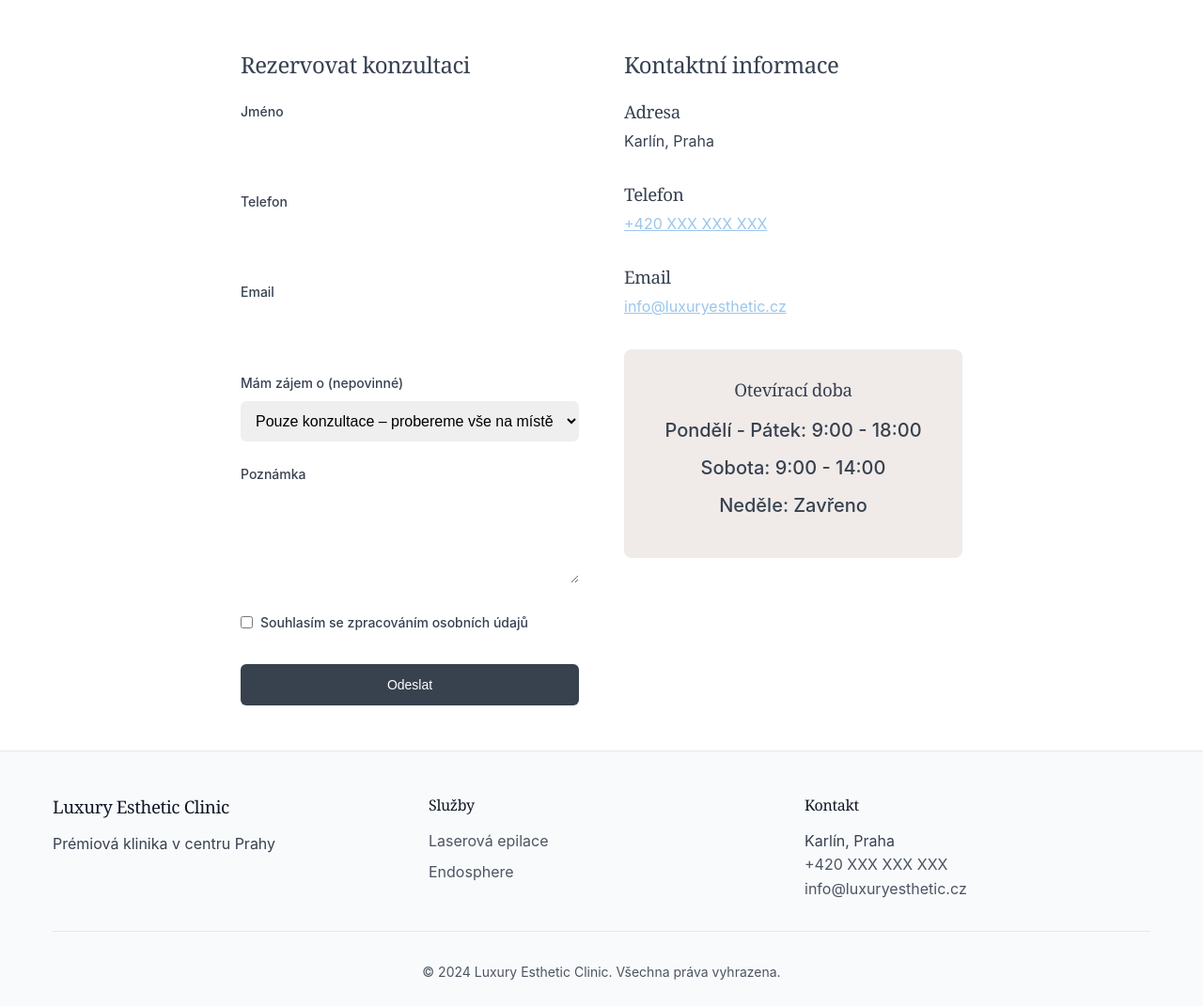
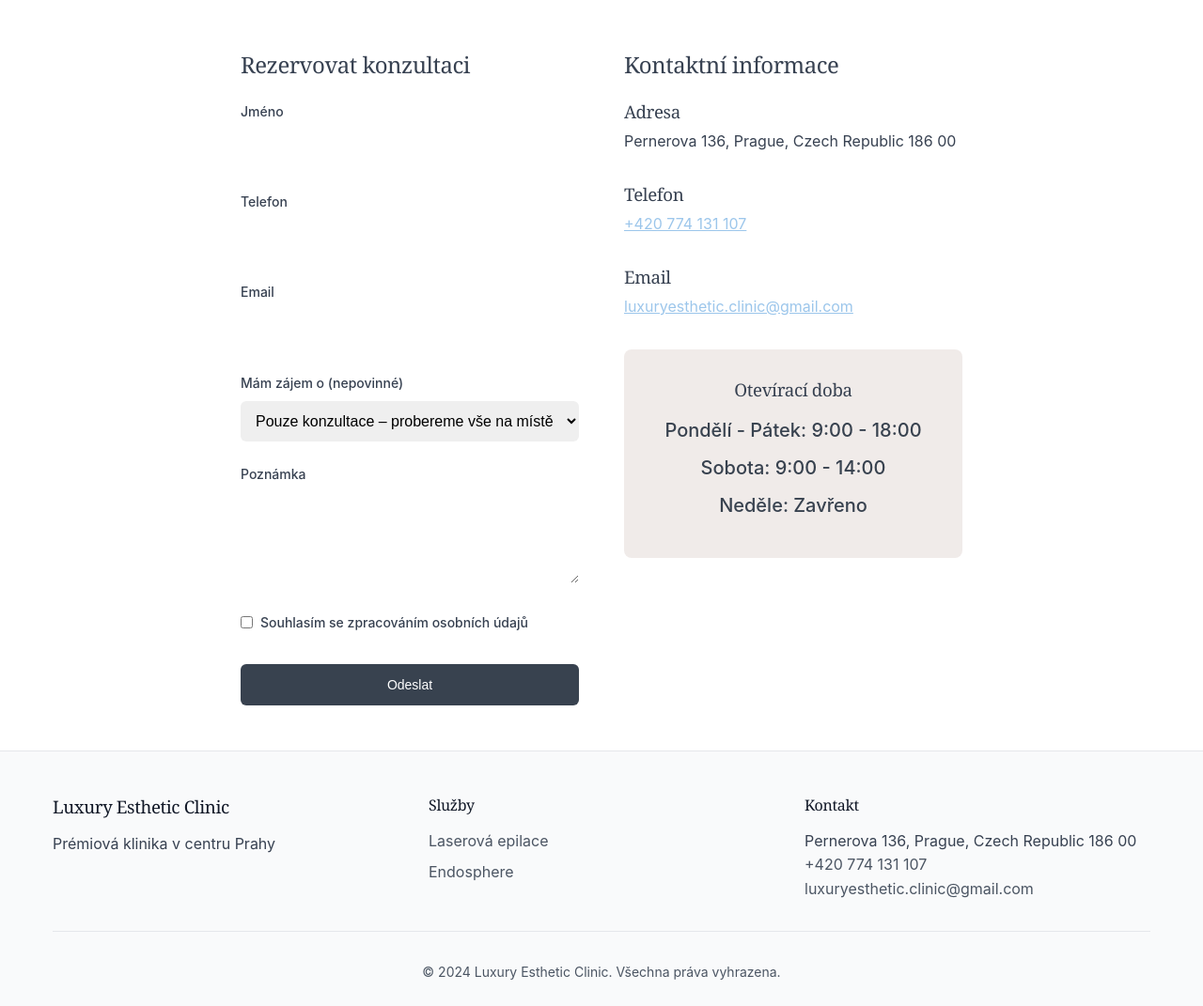
Before and after one commit to adambrousek/lec, a website: page kontakt.html in a window 1280 px wide. Shown: the part 380-1451 px from the top of the page at 94% size. Drawn offline with Linux system fonts and the light colour scheme.

Commit message:
Kontakty: Pernerova 136, +420 774 131 107, luxuryesthetic.clinic@gmail.com
Made-with: Cursor

```diff
--- a/kontakt.html
+++ b/kontakt.html
@@ -82,15 +82,15 @@
                     <h2 style="margin-bottom: 1.5rem;">Kontaktní informace</h2>
                     <div style="margin-bottom: 2rem;">
                         <h3 style="margin-bottom: 0.5rem;">Adresa</h3>
-                        <p>Karlín, Praha</p>
+                        <p>Pernerova 136, Prague, Czech Republic 186 00</p>
                     </div>
                     <div style="margin-bottom: 2rem;">
                         <h3 style="margin-bottom: 0.5rem;">Telefon</h3>
-                        <p><a href="tel:+420XXXXXXXXX" style="color: var(--brand-blue);">+420 XXX XXX XXX</a></p>
+                        <p><a href="tel:+420774131107" style="color: var(--brand-blue);">+420 774 131 107</a></p>
                     </div>
                     <div style="margin-bottom: 2rem;">
                         <h3 style="margin-bottom: 0.5rem;">Email</h3>
-                        <p><a href="mailto:info@luxuryesthetic.cz" style="color: var(--brand-blue);">info@luxuryesthetic.cz</a></p>
+                        <p><a href="mailto:luxuryesthetic.clinic@gmail.com" style="color: var(--brand-blue);">luxuryesthetic.clinic@gmail.com</a></p>
                     </div>
                     <div class="info-box">
                         <h3 style="margin-bottom: 1rem;">Otevírací doba</h3>
@@ -119,9 +119,9 @@
                 </div>
                 <div>
                     <h4>Kontakt</h4>
-                    <p>Karlín, Praha</p>
-                    <p><a href="tel:+420XXXXXXXXX">+420 XXX XXX XXX</a></p>
-                    <p><a href="mailto:info@luxuryesthetic.cz">info@luxuryesthetic.cz</a></p>
+                    <p>Pernerova 136, Prague, Czech Republic 186 00</p>
+                    <p><a href="tel:+420774131107">+420 774 131 107</a></p>
+                    <p><a href="mailto:luxuryesthetic.clinic@gmail.com">luxuryesthetic.clinic@gmail.com</a></p>
                 </div>
             </div>
             <div class="footer-bottom">
```
Also changed, not shown: cenik.html (+3 -3 lines), endosphere.html (+3 -3 lines), index.html (+4 -4 lines), kariera.html (+4 -4 lines), laserova-epilace.html (+3 -3 lines), o-klinice.html (+3 -3 lines), permanentky.html (+3 -3 lines), pripravujeme.html (+3 -3 lines), sluzby.html (+3 -3 lines), vouchery.html (+3 -3 lines).
